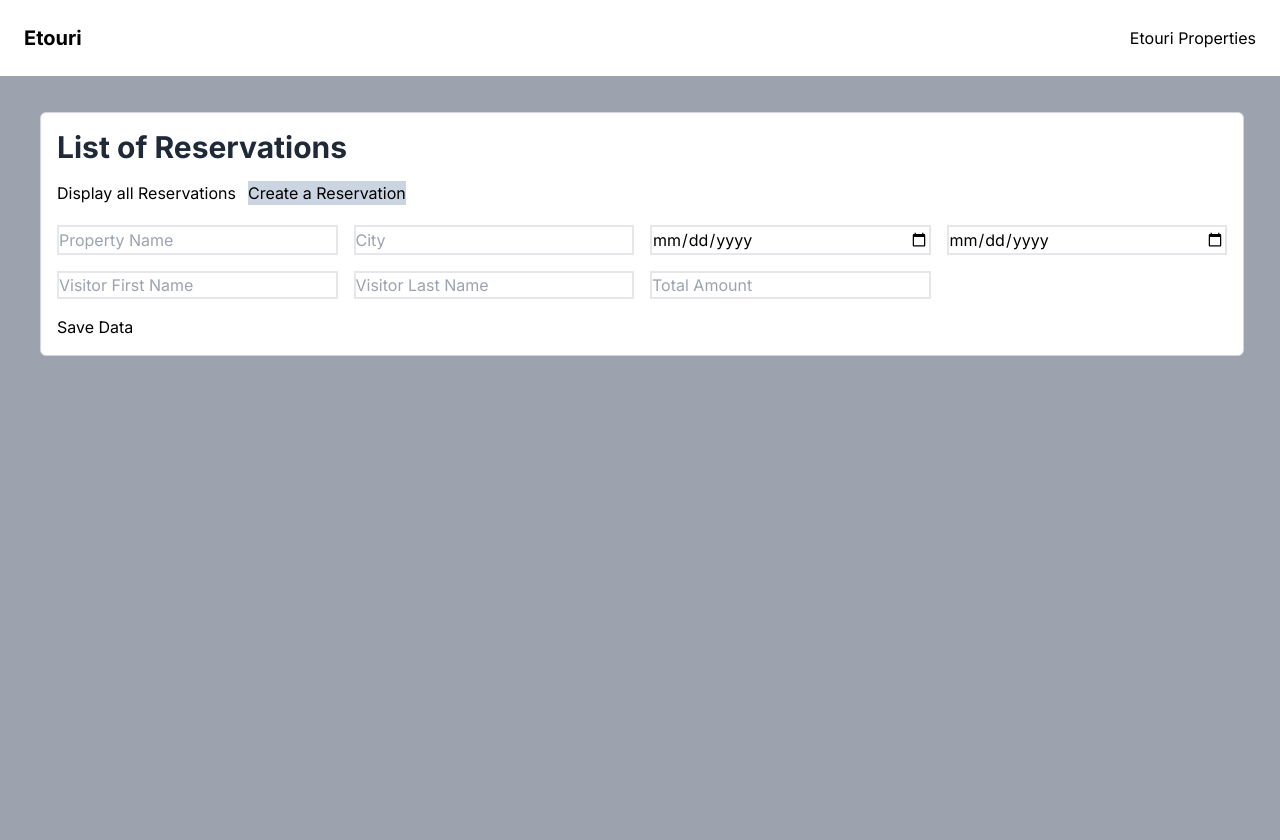
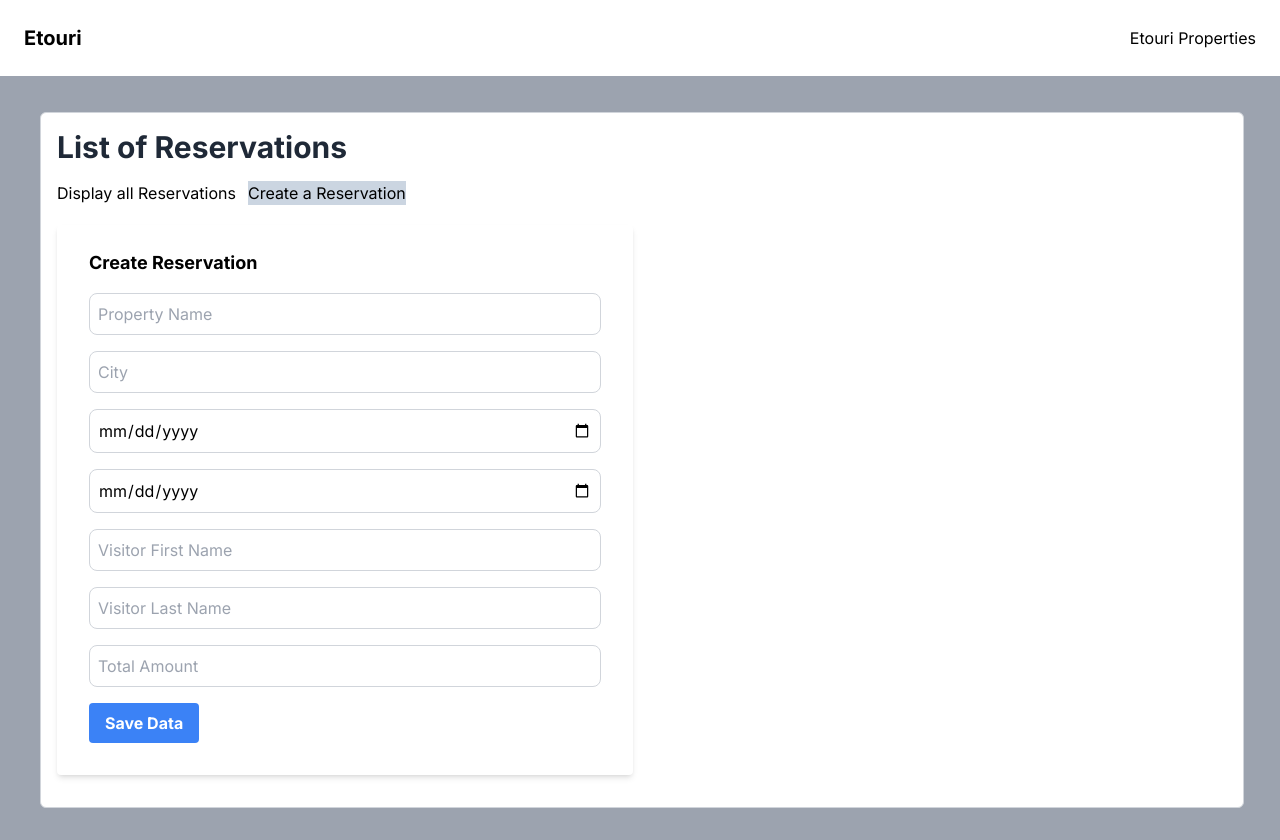
Before and after one commit to harmavr/guests, a Next.js app: page /etouri-properties in a window 1280 px wide. Both pictures are taken after a click on the button "Create a Reservation". Before the commit the page ends 800 px from the top, so only its background shows below. Built offline with nearby package versions, Linux system fonts and the light colour scheme.

Commit message:
change ui of the form. Change the status to pre check-in when a new reservation is completed

```diff
--- a/app/etouri-properties/create-reservation.tsx
+++ b/app/etouri-properties/create-reservation.tsx
@@ -1,32 +1,16 @@
-import React, { useEffect, useRef, useState } from "react";
+import React, { useEffect, useRef } from "react";
 import { ReservationData } from "../lib/types";
 import { reservationDataActions } from "../lib/features/reservationData/reservationDataSlice";
 import { useAppDispatch, useAppSelector } from "../lib/hooks";
 
-export default function CreateReservation() {
+export default function CreateReservation({ setTab }) {
   const formRefs = useRef([]);
-
   const array = useAppSelector((state) => state.reservationData.data);
-
-  //   const [data, setData] = useState<ReservationData>({
-  //     data: [
-  //       {
-  //         propertyName: "",
-  //         city: "",
-  //         tripDetails: { arrivalDate: "", departureDate: "" },
-  //         visitorData: { firstName: "", lastName: "" },
-  //         totalAmount: 0,
-  //       },
-  //     ],
-  //   });
-
   const dispatch = useAppDispatch();
 
   useEffect(() => {
     console.log(array);
   });
-
-  // asda
 
   const inputFields = [
     { name: "Property Name", type: "text" },
@@ -40,7 +24,6 @@ export default function CreateReservation() {
 
   const handleSubmit = (e) => {
     e.preventDefault();
-
     const newReservation = {
       propertyName: formRefs.current[0].value,
       city: formRefs.current[1].value,
@@ -48,32 +31,27 @@ export default function CreateReservation() {
         arrivalDate: formRefs.current[2].value,
         departureDate: formRefs.current[3].value,
       },
-      visitorData: {
+      id: array.length + 1,
+      detailedUser: [{
         firstName: formRefs.current[4].value,
         lastName: formRefs.current[5].value,
-      },
-      totalAmount: parseFloat(formRefs.current[6].value) || 0,
+      }],
+      total_amount: parseFloat(formRefs.current[6].value) || 0,
     };
 
-    // setData(() => ({
-    //   data: [newReservation],
-    // }));
-
-    dispatch(
-      reservationDataActions.saveReservationData({ resData: newReservation })
-    );
-
-    // console.log("Updated Reservation Data: ", data);
+    dispatch(reservationDataActions.saveReservationData({ resData: newReservation, status: 'Pre Check-in' }));
+    setTab(1);
   };
 
   return (
-    <div className="pt-5">
-      <form>
-        <div className="grid grid-cols-4 gap-4">
+    <div className="pt-5 max-w-xl ">
+      <form className="bg-white shadow-md rounded px-8 pt-6 pb-8 mb-4">
+        <h2 className="text-lg font-bold mb-4">Create Reservation</h2>
+        <div className="grid grid-cols-1 gap-4">
           {inputFields.map((field, index) => (
             <input
               key={index}
-              className="border-2"
+              className="border border-gray-300 rounded-lg p-2 focus:outline-none focus:ring-2 focus:ring-blue-500"
               type={field.type}
               placeholder={field.name}
               ref={(el) => (formRefs.current[index] = el)}
@@ -81,7 +59,11 @@ export default function CreateReservation() {
           ))}
         </div>
         <div className="pt-4">
-          <button type="button" onClick={handleSubmit}>
+          <button
+            type="button"
+            onClick={handleSubmit}
+            className="bg-blue-500 text-white font-bold py-2 px-4 rounded hover:bg-blue-700 transition"
+          >
             Save Data
           </button>
         </div>
```
